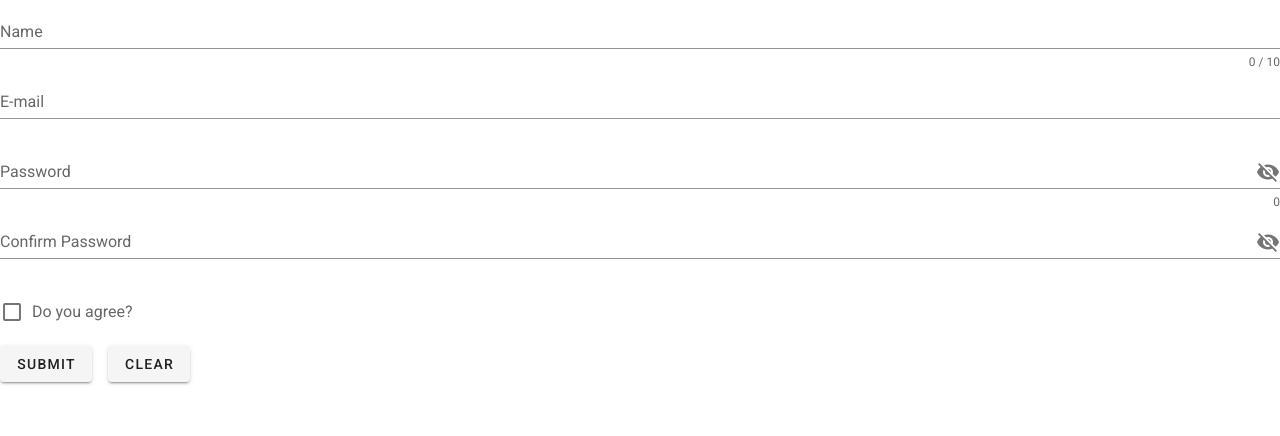
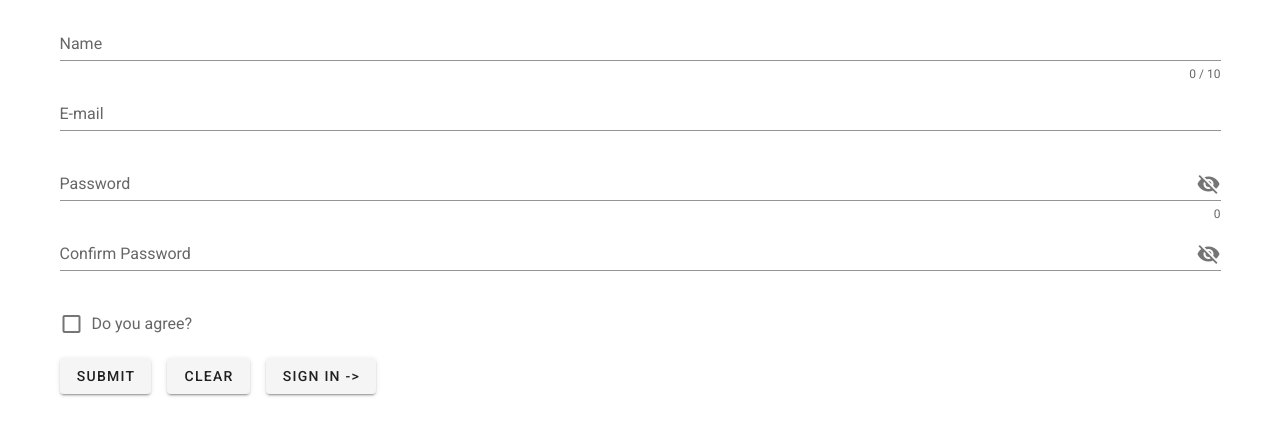
Before and after one commit to ahmed-com/to-do, a Vue app: page / in a window 1280 px wide. Shown: the top 436 px of the page. Built offline with nearby package versions, Linux system fonts and the light colour scheme.

Commit message:
added the registeration form

```diff
--- a/src/components/Signin.vue
+++ b/src/components/Signin.vue
@@ -19,7 +19,8 @@
       @blur="$v.password.$touch()"
     ></v-text-field>
     <v-btn class="mr-4" @click="submit">submit</v-btn>
-    <v-btn @click="clear">clear</v-btn>
+    <v-btn @click="clear" class="mr-4">clear</v-btn>
+    <v-btn @click="toggle">Sing Up -></v-btn>
   </form>
 </template>
 <script>
@@ -82,7 +83,6 @@
       submit () {
         this.$v.$touch()
         if(!this.$v.$anyError) {
-          const userName = this.userName;
           const mail = this.mail;
           const password = this.password;
           this.$emit('signin',{mail,password});
@@ -94,6 +94,9 @@
         this.password = ''
         this.showPW = false
       },
+      toggle (){
+        this.$emit('toggle')
+      }
     },
   }
 </script>
--- /dev/null
+++ b/src/components/Signup.vue
@@ -0,0 +1,161 @@
+<template>
+  <form>
+    <v-text-field
+      v-model="userName"
+      :error-messages="nameErrors"
+      :counter="10"
+      label="Name"
+      @blur="$v.userName.$touch()"
+    ></v-text-field>
+    <v-text-field
+      v-model="mail"
+      :error-messages="emailErrors"
+      label="E-mail"
+      hint="E.g. test@test.com"
+      @blur="$v.mail.$touch()"
+    ></v-text-field>
+    <v-text-field
+      v-model="password"
+      :append-icon="showPW ? 'mdi-eye' : 'mdi-eye-off'"
+      :type="showPW ? 'text' : 'password'"
+      label="Password"
+      hint="Between 5 and 14 characters"
+      counter
+      :error-messages="passwordErrors"
+      @click:append="showPW = !showPW"
+      @blur="$v.password.$touch()"
+    ></v-text-field>
+    <v-text-field
+      v-model="cPassword"
+      :append-icon="showCPW ? 'mdi-eye' : 'mdi-eye-off'"
+      :type="showCPW ? 'text' : 'password'"
+      label="Confirm Password"
+      :error-messages="confirmPasswordErrors"
+      @click:append="showCPW = !showCPW"
+      @blur="$v.cPassword.$touch()"
+    ></v-text-field>
+    <v-checkbox
+      v-model="checkbox"
+      :error-messages="checkboxErrors"
+      label="Do you agree?"
+      required
+      @change="$v.checkbox.$touch()"
+      @blur="$v.checkbox.$touch()"
+    ></v-checkbox>
+
+    <v-btn class="mr-4" @click="submit">submit</v-btn>
+    <v-btn @click="clear" class="mr-4">clear</v-btn>
+    <v-btn @click="toggle" >Sign In -></v-btn>
+  </form>
+</template>
+<script>
+  import { required, maxLength, minLength, email, sameAs, alphaNum } from 'vuelidate/lib/validators'
+
+  export default {
+
+    props: {
+      isUniqueMail : {
+        type : Boolean,
+        required : false,
+        default : true
+      }
+    },
+
+    validations: {
+      userName: { required, alphaNum,maxLength: maxLength(10) },
+      mail: {
+        required,
+        email
+      },
+      checkbox: {
+        checked (val) {
+          return val
+        },
+      },
+      password : {
+        required,
+        minLen : minLength(5),
+        maxLen : maxLength(14)
+      },
+      cPassword : {
+        required,
+        sameAs : sameAs('password')
+      }
+    },
+
+    data: () => ({
+      userName: '',
+      mail: '',
+      checkbox: false,
+      password : '',
+      cPassword : '',
+      showPW : false,
+      showCPW : false
+    }),
+
+    computed: {
+      checkboxErrors () {
+        const errors = []
+        if (!this.$v.checkbox.$dirty) return errors
+        !this.$v.checkbox.checked && errors.push('You must agree to continue!')
+        return errors
+      },
+      nameErrors () {
+        const errors = []
+        if (!this.$v.userName.$dirty) return errors
+        !this.$v.userName.maxLength && errors.push('Name must be at most 10 characters long')
+        !this.$v.userName.required && errors.push('Name is required.')
+        !this.$v.userName.alphaNum && errors.push('Name should only contain letters and numbers.')
+        return errors
+      },
+      emailErrors () {
+        const errors = []
+        if (!this.$v.mail.$dirty) return errors
+        !this.$v.mail.email && errors.push('Must be valid e-mail')
+        !this.$v.mail.required && errors.push('E-mail is required')
+        !this.isUniqueMail && errors.push('This E-mail is already taken')
+        return errors
+      },
+      passwordErrors (){
+        const errors = []
+        if (!this.$v.password.$dirty) return errors
+        !this.$v.password.required && errors.push('Password is required')
+        !this.$v.password.minLen && errors.push('Password should be atleast 5 charcters long')
+        !this.$v.password.maxLen && errors.push('Password should be atmost 14 charcters long')
+        return errors
+      },
+      confirmPasswordErrors(){
+        const errors = []
+        if(!this.$v.cPassword.$dirty) return errors
+        !this.$v.cPassword.required && errors.push('Please confirm your password')
+        !this.$v.cPassword.sameAs && errors.push('Passwords don\'t match')
+        return errors
+      }
+    },
+
+    methods: {
+      submit () {
+        this.$v.$touch()
+        if(!this.$v.$anyError) {
+          const userName = this.userName;
+          const mail = this.mail;
+          const password = this.password;
+          this.$emit('signup',{userName,mail,password});
+        }
+      },
+      clear () {
+        this.$v.$reset()
+        this.userName = ''
+        this.mail = ''
+        this.password = ''
+        this.cPassword = ''
+        this.showPW = false
+        this.showCPW = false
+        this.checkbox = false
+      },
+      toggle(){
+          this.$emit('toggle')
+      }
+    },
+  }
+</script>
--- a/src/views/Register.vue
+++ b/src/views/Register.vue
@@ -1,157 +1,36 @@
 <template>
-  <form>
-    <v-text-field
-      v-model="userName"
-      :error-messages="nameErrors"
-      :counter="10"
-      label="Name"
-      @blur="$v.userName.$touch()"
-    ></v-text-field>
-    <v-text-field
-      v-model="mail"
-      :error-messages="emailErrors"
-      label="E-mail"
-      hint="E.g. test@test.com"
-      @blur="$v.mail.$touch()"
-    ></v-text-field>
-    <v-text-field
-      v-model="password"
-      :append-icon="showPW ? 'mdi-eye' : 'mdi-eye-off'"
-      :type="showPW ? 'text' : 'password'"
-      label="Password"
-      hint="Between 5 and 14 characters"
-      counter
-      :error-messages="passwordErrors"
-      @click:append="showPW = !showPW"
-      @blur="$v.password.$touch()"
-    ></v-text-field>
-    <v-text-field
-      v-model="cPassword"
-      :append-icon="showCPW ? 'mdi-eye' : 'mdi-eye-off'"
-      :type="showCPW ? 'text' : 'password'"
-      label="Confirm Password"
-      :error-messages="confirmPasswordErrors"
-      @click:append="showCPW = !showCPW"
-      @blur="$v.cPassword.$touch()"
-    ></v-text-field>
-    <v-checkbox
-      v-model="checkbox"
-      :error-messages="checkboxErrors"
-      label="Do you agree?"
-      required
-      @change="$v.checkbox.$touch()"
-      @blur="$v.checkbox.$touch()"
-    ></v-checkbox>
-
-    <v-btn class="mr-4" @click="submit">submit</v-btn>
-    <v-btn @click="clear">clear</v-btn>
-  </form>
+  <v-content>
+    <v-container>
+      <Signup
+      v-if="!haveAccount"
+      :isUniqueMail="true"
+      @toggle="toggle"
+      @signup="signup"
+      />
+      <Signin
+      v-if="haveAccount"
+      :mailExists="true"
+      :passwordCorrect="true"
+      @toggle="toggle"
+      @signin="signin"
+      />
+    </v-container>
+  </v-content>
 </template>
 <script>
-  import { required, maxLength, minLength, email, sameAs, alphaNum } from 'vuelidate/lib/validators'
+import Signup from '@/components/Signup'
+import Signin from '@/components/Signin'
 
-  export default {
+export default {
+  data : ()=>({
+    haveAccount : false
+  }),
+  components : {
+    Signup,
+    Signin
+  }
+}
+</script>
+<style scoped>
 
-    props: {
-      isUniqueEmail : {
-        type : Boolean,
-        required : false,
-        default : true
-      }
-    },
-
-    validations: {
-      userName: { required, alphaNum,maxLength: maxLength(10) },
-      mail: {
-        required,
-        email
-      },
-      checkbox: {
-        checked (val) {
-          return val
-        },
-      },
-      password : {
-        required,
-        minLen : minLength(5),
-        maxLen : maxLength(14)
-      },
-      cPassword : {
-        required,
-        sameAs : sameAs('password')
-      }
-    },
-
-    data: () => ({
-      userName: '',
-      mail: '',
-      checkbox: false,
-      password : '',
-      cPassword : '',
-      showPW : false,
-      showCPW : false
-    }),
-
-    computed: {
-      checkboxErrors () {
-        const errors = []
-        if (!this.$v.checkbox.$dirty) return errors
-        !this.$v.checkbox.checked && errors.push('You must agree to continue!')
-        return errors
-      },
-      nameErrors () {
-        const errors = []
-        if (!this.$v.userName.$dirty) return errors
-        !this.$v.userName.maxLength && errors.push('Name must be at most 10 characters long')
-        !this.$v.userName.required && errors.push('Name is required.')
-        !this.$v.userName.alphaNum && errors.push('Name should only contain letters and numbers.')
-        return errors
-      },
-      emailErrors () {
-        const errors = []
-        if (!this.$v.mail.$dirty) return errors
-        !this.$v.mail.email && errors.push('Must be valid e-mail')
-        !this.$v.mail.required && errors.push('E-mail is required')
-        !this.isUniqueEmail && errors.push('This E-mail is already taken')
-        return errors
-      },
-      passwordErrors (){
-        const errors = []
-        if (!this.$v.password.$dirty) return errors
-        !this.$v.password.required && errors.push('Password is required')
-        !this.$v.password.minLen && errors.push('Password should be atleast 5 charcters long')
-        !this.$v.password.maxLen && errors.push('Password should be atmost 14 charcters long')
-        return errors
-      },
-      confirmPasswordErrors(){
-        const errors = []
-        if(!this.$v.cPassword.$dirty) return errors
-        !this.$v.cPassword.required && errors.push('Please confirm your password')
-        !this.$v.cPassword.sameAs && errors.push('Passwords don\'t match')
-        return errors
-      }
-    },
-
-    methods: {
-      submit () {
-        this.$v.$touch()
-        if(!this.$v.$anyError) {
-          const userName = this.userName;
-          const mail = this.mail;
-          const password = this.password;
-          this.$emit('signup',{userName,mail,password});
-        }
-      },
-      clear () {
-        this.$v.$reset()
-        this.userName = ''
-        this.mail = ''
-        this.password = ''
-        this.cPassword = ''
-        this.showPW = false
-        this.showCPW = false
-        this.checkbox = false
-      },
-    },
-  }
-</script>
+</style>
```
